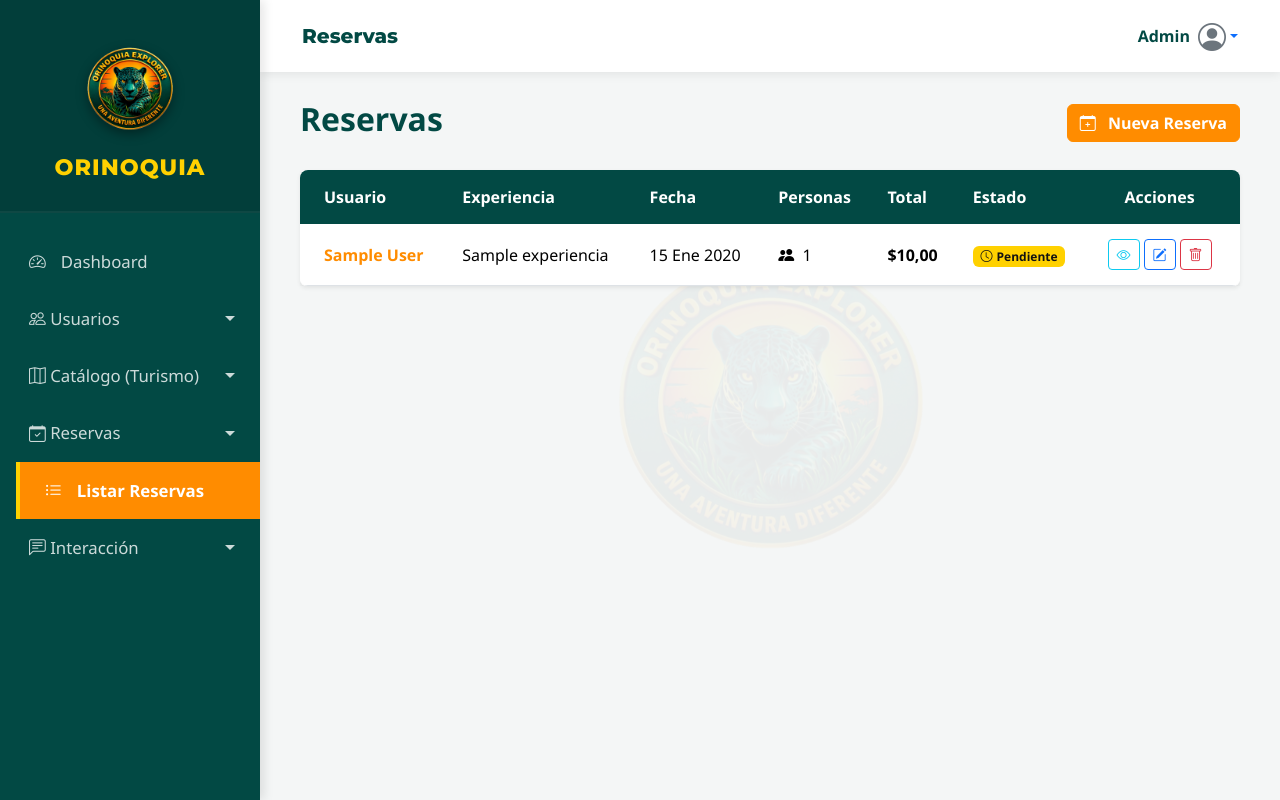
After one commit to AntonyBotelloH/Orinoquia-Explorer, a Django app: page /reservas/reserva/ in a window 1280 px wide. The commit adds this page. Run offline with Django 5.2, Linux system fonts and the light colour scheme; a user stored in the database is signed in; tables that the repository leaves empty hold one stand-in row (values such as "Sample post"); some libraries are stand-ins or nearby versions.

Commit message:
feat: implement reservas module with views, forms, migrations, and admin UI components

```diff
--- a/app/urls.py
+++ b/app/urls.py
@@ -32,5 +32,6 @@ urlpatterns = [
     path('recuperar-password/',auth_views.PasswordResetView.as_view(template_name='registration/recuperar.html'),name='recuperar-password'),
     path('recuperar-password/done/', auth_views.PasswordResetDoneView.as_view(template_name='registration/recuperar_completo.html'), name='password_reset_done'),
     path('experiencias/', include('experiencias.urls')),
+    path('reservas/', include('reservas.urls')),
 ]
 urlpatterns += static(settings.MEDIA_URL, document_root=settings.MEDIA_ROOT)
--- /dev/null
+++ b/reservas/templates/reservas/listar_reservas.html
@@ -0,0 +1,79 @@
+{% extends 'partials/base-admin.html' %}
+{% load static %}
+{% block content %}
+    <div class="d-flex justify-content-between align-items-center mb-4">
+        <h2 class="fw-bold" style="color: var(--brand-primary);">{{ titulo|default:"Gestión de Reservas" }}</h2>
+        {% if request.user.rol == 'ADMIN' or request.user.is_superuser %}
+        <a href="{% url 'reserva_crear' %}" class="btn btn-primary fw-bold">
+            <i class="bi bi-calendar-plus me-2"></i> Nueva Reserva
+        </a>
+        {% endif %}
+    </div>
+
+    <div class="card shadow-sm border-0">
+        <div class="card-body p-0">
+            <div class="table-responsive">
+                <table id="tablaReservas" class="table table-hover align-middle mb-0 w-100 nowrap">
+                    <thead class="table-light">
+                        <tr>
+                            <th class="ps-4">Usuario</th>
+                            <th>Experiencia</th>
+                            <th>Fecha</th>
+                            <th>Personas</th>
+                            <th>Total</th>
+                            <th>Estado</th>
+                            <th class="text-center pe-4">Acciones</th>
+                        </tr>
+                    </thead>
+                    <tbody>
+                        {% for reserva in reservas %}
+                        <tr>
+                            <td class="ps-4 fw-bold" style="color: var(--brand-secondary);">{{ reserva.usuario.first_name }} {{ reserva.usuario.last_name }}</td>
+                            <td>{{ reserva.experiencia.nombre }}</td>
+                            <td>{{ reserva.fecha|date:"d M Y" }}</td>
+                            <td><i class="bi bi-people-fill me-1"></i> {{ reserva.numero_personas }}</td>
+                            <td class="fw-bold">${{ reserva.precio_total }}</td>
+                            <td>
+                                {% if reserva.estado == 'CONFIRMADA' %}
+                                    <span class="badge bg-success"><i class="bi bi-check-circle me-1"></i>{{ reserva.get_estado_display }}</span>
+                                {% elif reserva.estado == 'CANCELADA' %}
+                                    <span class="badge bg-danger"><i class="bi bi-x-circle me-1"></i>{{ reserva.get_estado_display }}</span>
+                                {% else %}
+                                    <span class="badge" style="background-color: var(--brand-accent); color: var(--brand-dark);"><i class="bi bi-clock me-1"></i>{{ reserva.get_estado_display }}</span>
+                                {% endif %}
+                            </td>
+                            <td class="text-center pe-4">
+                                <div class="d-flex justify-content-center gap-1">
+                                    <button class="btn btn-sm btn-outline-info" title="Visualizar">
+                                        <i class="bi bi-eye"></i>
+                                    </button>
+                                    {% if request.user.rol == 'ADMIN' or request.user.is_superuser %}
+                                    <a href="{% url 'reserva_editar' reserva.id %}" class="btn btn-sm btn-outline-primary" title="Editar">
+                                        <i class="bi bi-pencil-square"></i>
+                                    </a>
+                                    <button type="button" class="btn btn-sm btn-outline-danger" title="Eliminar" data-bs-toggle="modal" data-bs-target="#modalEliminar{{ reserva.id }}">
+                                        <i class="bi bi-trash"></i>
+                                    </button>
+
+                                    {% url 'reserva_eliminar' reserva.id as url_dinamica %}
+                                    {% include 'partials/modal-delete.html' with id_objeto=reserva.id titulo_modal=titulo nombre_objeto="esta reserva" url_post=url_dinamica %}
+                                    {% endif %}
+                                </div>
+                            </td>
+                        </tr>
+                        {% empty %}
+                        <tr>
+                            <td colspan="7" class="text-center text-muted py-5">
+                                <i class="bi bi-calendar-x fs-1 d-block mb-3 text-light"></i>
+                                No hay reservas registradas.
+                            </td>
+                        </tr>
+                        {% endfor %}
+                    </tbody>
+                </table>
+            </div>
+        </div>
+    </div>
+{% endblock content %}
+{% block script %}
+{% endblock script %}
--- /dev/null
+++ b/reservas/urls.py
@@ -0,0 +1,9 @@
+from django.urls import path
+from .views import listar_reserva, crear_reserva, editar_reserva, eliminar_reserva
+
+urlpatterns = [
+    path('reserva/', listar_reserva, name='reserva_listar'),
+    path('reserva/crear/', crear_reserva, name='reserva_crear'),
+    path('reserva/editar/<int:id>/', editar_reserva, name='reserva_editar'),
+    path('reserva/eliminar/<int:id>/', eliminar_reserva, name='reserva_eliminar'),
+]
--- a/reservas/views.py
+++ b/reservas/views.py
@@ -1,3 +1,70 @@
-from django.shortcuts import render
+from django.shortcuts import render, redirect, get_object_or_404
+from .models import Reserva, PolizaSeguro
+from .forms import ReservaForm, PolizaSeguroForm
+from django.contrib import messages
+from usuarios.decorators import rol_requerido
 
-# Create your views here.
+@rol_requerido('ADMIN', 'GUIA')
+def listar_reserva(request):
+    reservas = Reserva.objects.all()
+    titulo = 'Reservas'
+    context = {
+        'reservas': reservas,
+        'titulo': titulo
+    }
+    return render(request, 'reservas/listar_reservas.html', context)
+
+@rol_requerido('ADMIN')
+def crear_reserva(request):
+    accion = 'Crear'
+    titulo = 'Reserva'
+    form = ReservaForm()
+    if request.method == 'POST':
+        form = ReservaForm(request.POST)
+        if form.is_valid():
+            form.save()
+            messages.success(request, 'Reserva creada correctamente.')
+            return redirect('reserva_listar')
+        else:
+            for campo, errores in form.errors.items():
+                for error in errores:
+                    messages.error(request, f"Error en el campo '{campo.capitalize()}': {error}")
+    context = {
+        'titulo': titulo,
+        'form': form,
+        'accion': accion,
+    }
+    return render(request, 'partials/base-creacion.html', context)
+
+@rol_requerido('ADMIN')
+def editar_reserva(request, id):
+    reserva = get_object_or_404(Reserva, id=id)
+    accion = 'Editar'
+    titulo = 'Reserva'
+    form = ReservaForm(instance=reserva)
+    if request.method == 'POST':
+        form = ReservaForm(request.POST, instance=reserva)
+        if form.is_valid():
+            form.save()
+            messages.success(request, 'Reserva actualizada correctamente.')
+            return redirect('reserva_listar')
+        else:
+            for campo, errores in form.errors.items():
+                for error in errores:
+                    messages.error(request, f"Error en el campo '{campo.capitalize()}': {error}")
+
+    context = {
+        'titulo': titulo,
+        'form': form,
+        'accion': accion,
+    }
+    return render(request, 'partials/base-creacion.html', context)
+
+@rol_requerido('ADMIN')
+def eliminar_reserva(request, id):
+    objeto = get_object_or_404(Reserva, id=id)
+    if request.method == 'POST':
+        objeto.estado = 'CANCELADA'
+        objeto.save()
+        messages.success(request, 'Reserva cancelada correctamente.')
+    return redirect('reserva_listar')
--- /dev/null
+++ b/templates/partials/sidebar-admin.html
@@ -0,0 +1,63 @@
+{% load static %}
+<nav id="sidebar">
+    <div class="sidebar-header">
+        <img src="{% static 'images/logo1_clean.png' %}" alt="Logo" class="img-fluid mb-3 mt-2" style="width: 100px; filter: drop-shadow(0px 4px 6px rgba(0,0,0,0.4));">
+        <h3>Orinoquia</h3>
+    </div>
+    <ul class="list-unstyled components">
+        <li>
+            <a href="#"><i class="bi bi-speedometer2"></i> Dashboard</a>
+        </li>
+
+        <!-- Módulo Usuarios -->
+        <li>
+            <a href="#usuariosSubmenu" data-bs-toggle="collapse" aria-expanded="false" class="dropdown-toggle d-flex justify-content-between align-items-center">
+                <span><i class="bi bi-people"></i> Usuarios</span>
+            </a>
+            <ul class="collapse list-unstyled" id="usuariosSubmenu">
+                <li>
+                    <a href="{% url 'listar_usuarios' %}" class="ms-3"><i class="bi bi-list-ul"></i> Listar Usuarios</a>
+                </li>
+            </ul>
+        </li>
+
+        <!-- Módulo Catálogo -->
+        <li>
+            <a href="#catalogoSubmenu" data-bs-toggle="collapse" aria-expanded="false" class="dropdown-toggle d-flex justify-content-between align-items-center">
+                <span><i class="bi bi-map"></i> Catálogo (Turismo)</span>
+            </a>
+            <ul class="collapse list-unstyled" id="catalogoSubmenu">
+                <li>
+                    <a href="{% url 'categoria_listar' %}" class="ms-3"><i class="bi bi-tags"></i> Categorías</a>
+                </li>
+                <li>
+                    <a href="{% url 'experiencia_listar' %}" class="ms-3"><i class="bi bi-compass"></i> Experiencias</a>
+                </li>
+            </ul>
+        </li>
+
+        <!-- Módulo Reservas -->
+        <li>
+            <a href="#reservasSubmenu" data-bs-toggle="collapse" aria-expanded="false" class="dropdown-toggle d-flex justify-content-between align-items-center">
+                <span><i class="bi bi-calendar-check"></i> Reservas</span>
+            </a>
+            <ul class="collapse list-unstyled" id="reservasSubmenu">
+                <li>
+                    <a href="{% url 'reserva_listar' %}" class="ms-3"><i class="bi bi-list-ul"></i> Listar Reservas</a>
+                </li>
+            </ul>
+        </li>
+
+        <!-- Módulo Interacción -->
+        <li>
+            <a href="#interaccionSubmenu" data-bs-toggle="collapse" aria-expanded="false" class="dropdown-toggle d-flex justify-content-between align-items-center">
+                <span><i class="bi bi-chat-left-text"></i> Interacción</span>
+            </a>
+            <ul class="collapse list-unstyled" id="interaccionSubmenu">
+                <li>
+                    <a href="{% url 'resena_listar' %}" class="ms-3"><i class="bi bi-star"></i> Reseñas</a>
+                </li>
+            </ul>
+        </li>
+    </ul>
+</nav>
```
Also changed, not shown: experiencias/forms.py (+12 -0 lines), reservas/forms.py (added, +18 -0 lines), templates/partials/base-admin.html (+1 -50 lines), reservas/migrations/0001_initial.py (added).
